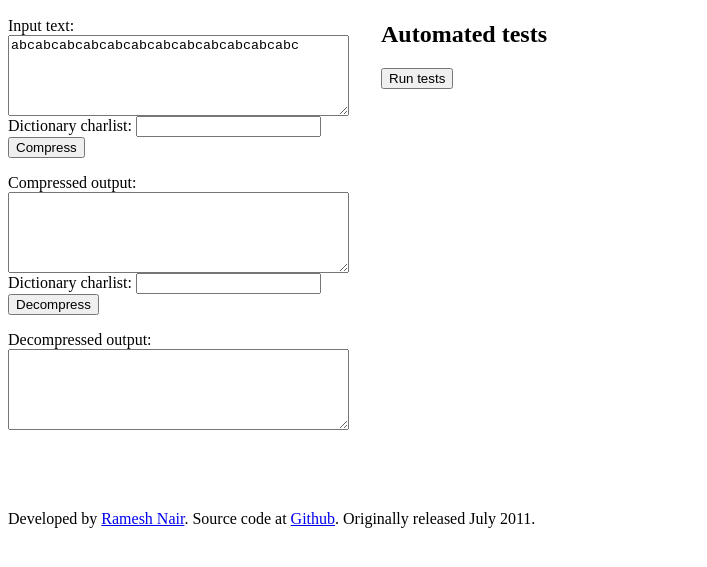
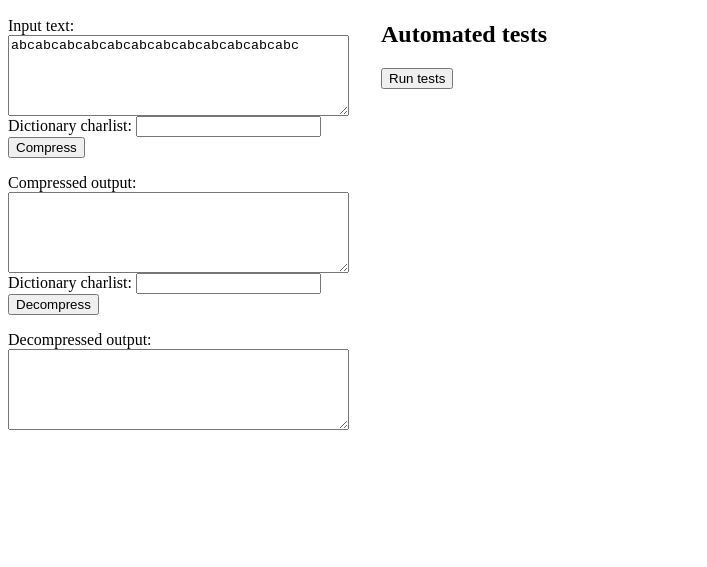
Before and after one commit to farhan711/data-compression-algorithm, a website: page index.html in a window 1280 px wide. Shown: the part 79-646 px from the top of the page, without its empty margins (0-707 px from the left). Drawn offline with nearby package versions, Linux system fonts and the light colour scheme.

Commit message:
Update index.html

```diff
--- a/index.html
+++ b/index.html
@@ -157,8 +157,6 @@ Phasellus erat arcu, volutpat non auctor in, viverra non dolor. Donec pretium, j
 Mauris hendrerit semper sem, non imperdiet odio faucibus vitae. Pellentesque ac felis sit amet leo elementum malesuada a id mauris. Aenean in libero mauris, at condimentum ipsum. Quisque aliquet vestibulum lacus at luctus. In pellentesque, ipsum sed lacinia placerat, dolor nisi rutrum ante, vel fermentum augue sem non enim. Quisque condimentum eleifend fringilla. Praesent dignissim gravida lacus id aliquam. Lorem ipsum dolor sit amet, consectetur adipiscing elit. Donec adipiscing placerat nibh vitae auctor. Nulla sapien leo, bibendum quis blandit eget, tristique eu turpis. Aenean sit amet ante nisi, in auctor est. Proin scelerisque adipiscing arcu, sed suscipit enim auctor sed. Curabitur mauris libero, laoreet luctus bibendum vitae, imperdiet quis justo.
 Praesent euismod bibendum egestas. Vivamus semper facilisis enim ac egestas. Ut justo nibh, condimentum elementum feugiat non, imperdiet sed justo. Sed suscipit, mi in adipiscing condimentum, lacus sem pulvinar tellus, vitae porttitor urna augue ut ante. Cras iaculis commodo justo, sed pharetra lorem interdum nec. Morbi blandit, enim ac pellentesque rutrum, tortor massa aliquam velit, eu rutrum lectus ligula sit amet magna. Nullam vitae nisi orci. In aliquet dolor sed sem mattis quis dapibus sapien elementum. Curabitur vel orci id sapien vehicula scelerisque. Vestibulum elementum condimentum pulvinar. Cras blandit arcu sit amet enim lobortis viverra. Fusce nec hendrerit arcu. Maecenas eu risus a nisl rhoncus dapibus eget vel tortor. Vestibulum nec nisi sed velit varius rhoncus. Maecenas quis mauris urna.</div>
 
-
-<footer>Developed by <a href="http://www.hiddentao.com/">Ramesh Nair</a>. Source code at <a href="https://github.com/hiddentao/lzw-async">Github</a>. Originally released July 2011.</footer>
 
 
 <script type="text/javascript" src="https://ajax.googleapis.com/ajax/libs/jquery/1.6.2/jquery.min.js"></script>
```
